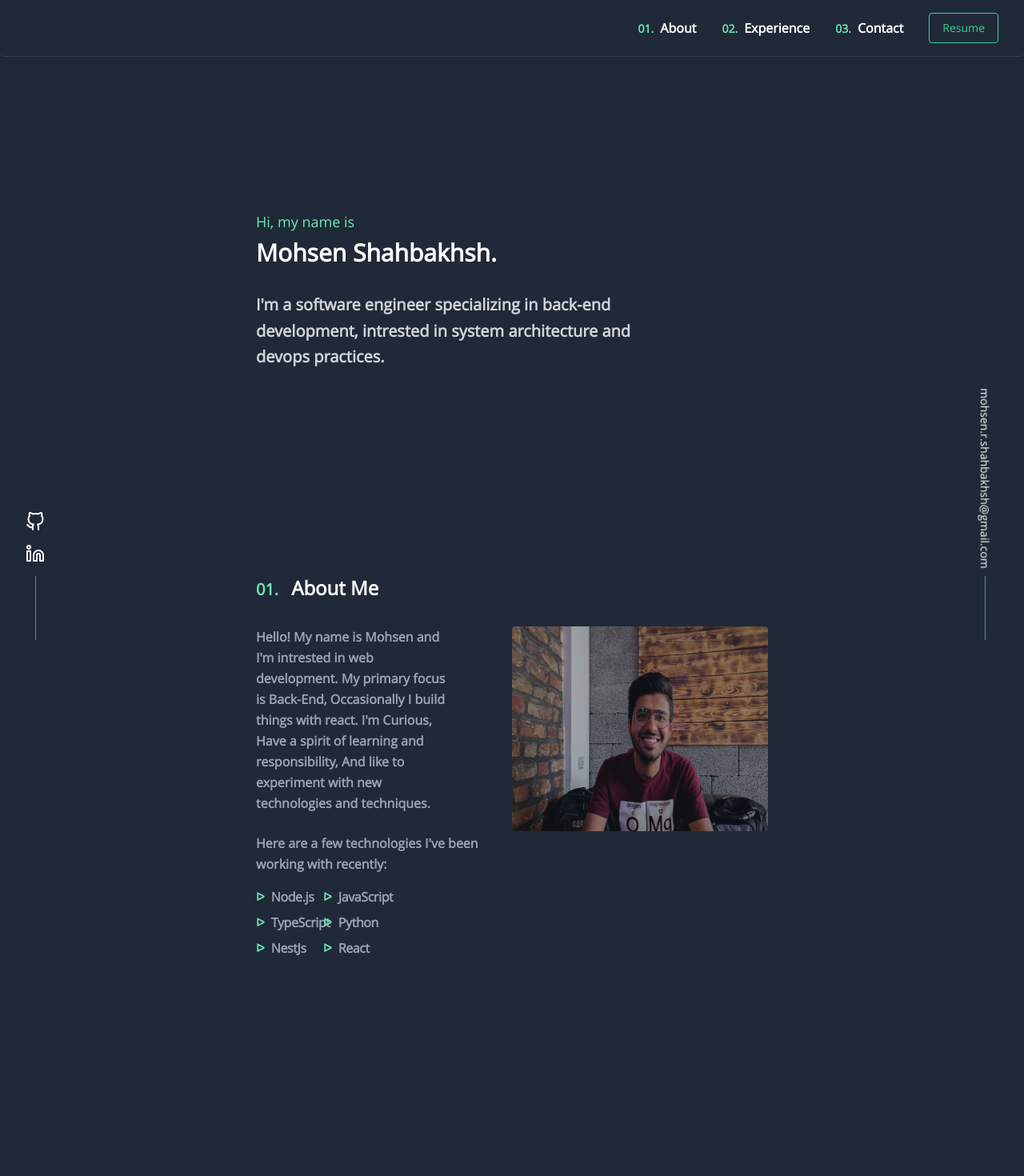
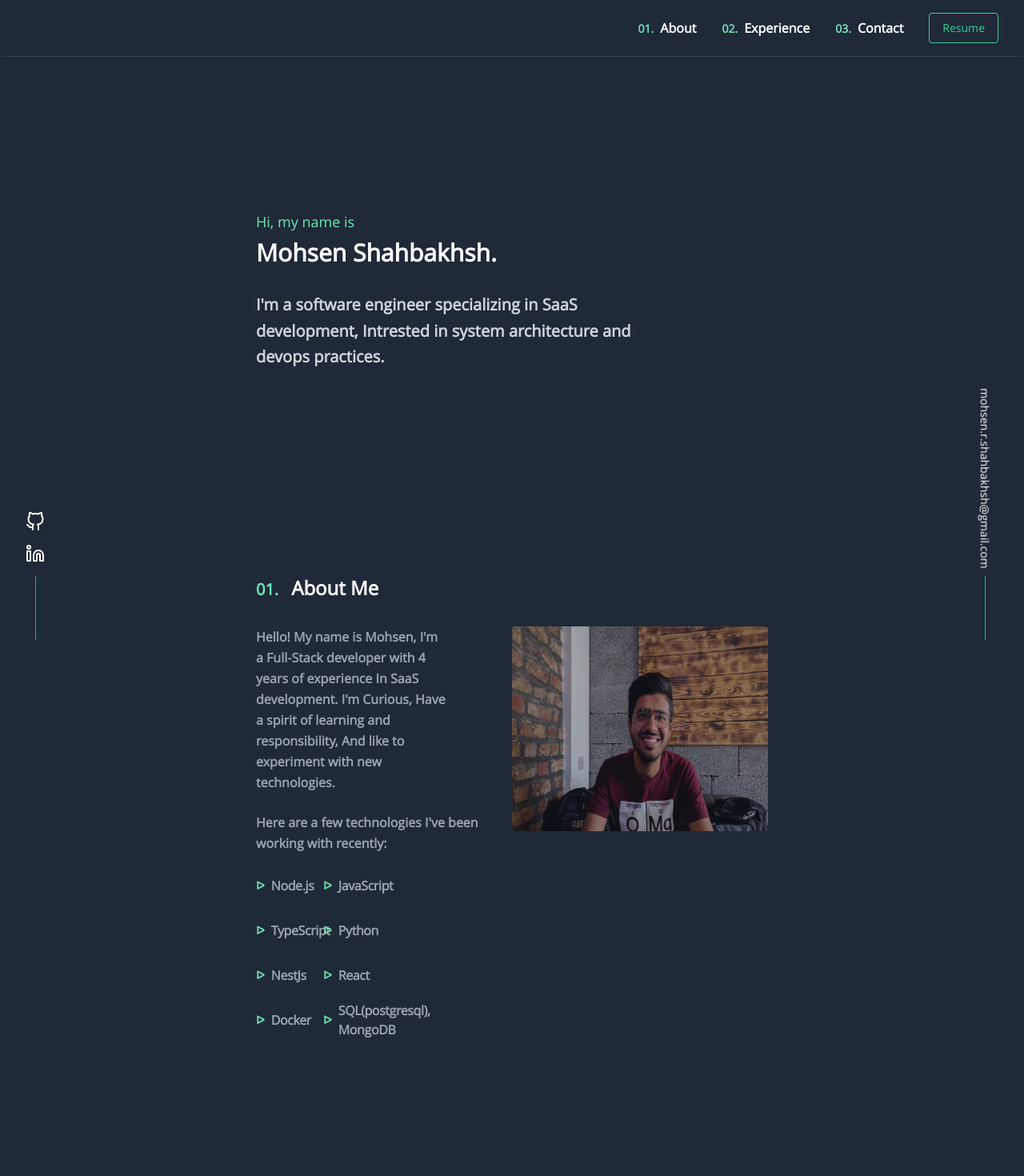
Before and after one commit to mohsenshahbakhsh/portfolio-react-tailwind, a React (Create React App) app: page / in a window 1280 px wide. Shown: the top 1470 px of the page at 80% size. Built offline with nearby package versions, Linux system fonts and the light colour scheme.

Commit message:
update text

```diff
--- a/src/components/About.js
+++ b/src/components/About.js
@@ -12,10 +12,10 @@ const About = () => {
       <div className="flex flex-col md:flex-row">
         <div className="w-full">
           <div className="flex-wrap leading-relaxed w-3/4 text-gray-400 font-semibold">
-            Hello! My name is Mohsen and I'm intrested in web development. My
-            primary focus is Back-End, Occasionally I build things with react.
-            I'm Curious, Have a spirit of learning and responsibility, And like
-            to experiment with new technologies and techniques.
+            Hello! My name is Mohsen, I'm a Full-Stack developer with 4 years of
+            experience In SaaS development. I'm Curious, Have a spirit of
+            learning and responsibility, And like to experiment with new
+            technologies.
           </div>
           <br />
           {/* technologies */}
@@ -48,6 +48,16 @@ const About = () => {
                 <span className="text-sm text-green-300 font-semibold">ᐅ</span>
                 <span className="tracking-tight font-semibold">React</span>
               </div>
+              <div className="flex flex-row items-center space-x-2">
+                <span className="text-sm text-green-300 font-semibold">ᐅ</span>
+                <span className="tracking-tight font-semibold">Docker</span>
+              </div>
+              <div className="flex flex-row items-center space-x-2">
+                <span className="text-sm text-green-300 font-semibold">ᐅ</span>
+                <span className="tracking-tight font-semibold">
+                  SQL(postgresql), MongoDB
+                </span>
+              </div>
             </div>
           </div>
         </div>
--- a/src/components/Bio.js
+++ b/src/components/Bio.js
@@ -13,8 +13,8 @@ const Bio = () => {
       <br />
       <br />
       <div className="w-3/4 text-xl font-semibold text-gray-300 leading-relaxed">
-        I'm a software engineer specializing in back-end development, intrested
-        in system architecture and devops practices.
+        I'm a software engineer specializing in SaaS development, Intrested in
+        system architecture and devops practices.
       </div>
     </div>
   );
--- a/src/components/Experience.js
+++ b/src/components/Experience.js
@@ -127,8 +127,8 @@ const Experience = () => {
           <li className="w-full flex flex-row items-center space-x-4">
             <span className="text-sm text-green-300">ᐅ</span>
             <span className="tracking-tight">
-              Utilized jenkins server to build a pipeline and automate the
-              delivery phase.
+              Utilized jenkins and docker to build a delivery pipeline and
+              automate the deploy phase.
             </span>
           </li>
         </ul>
```
